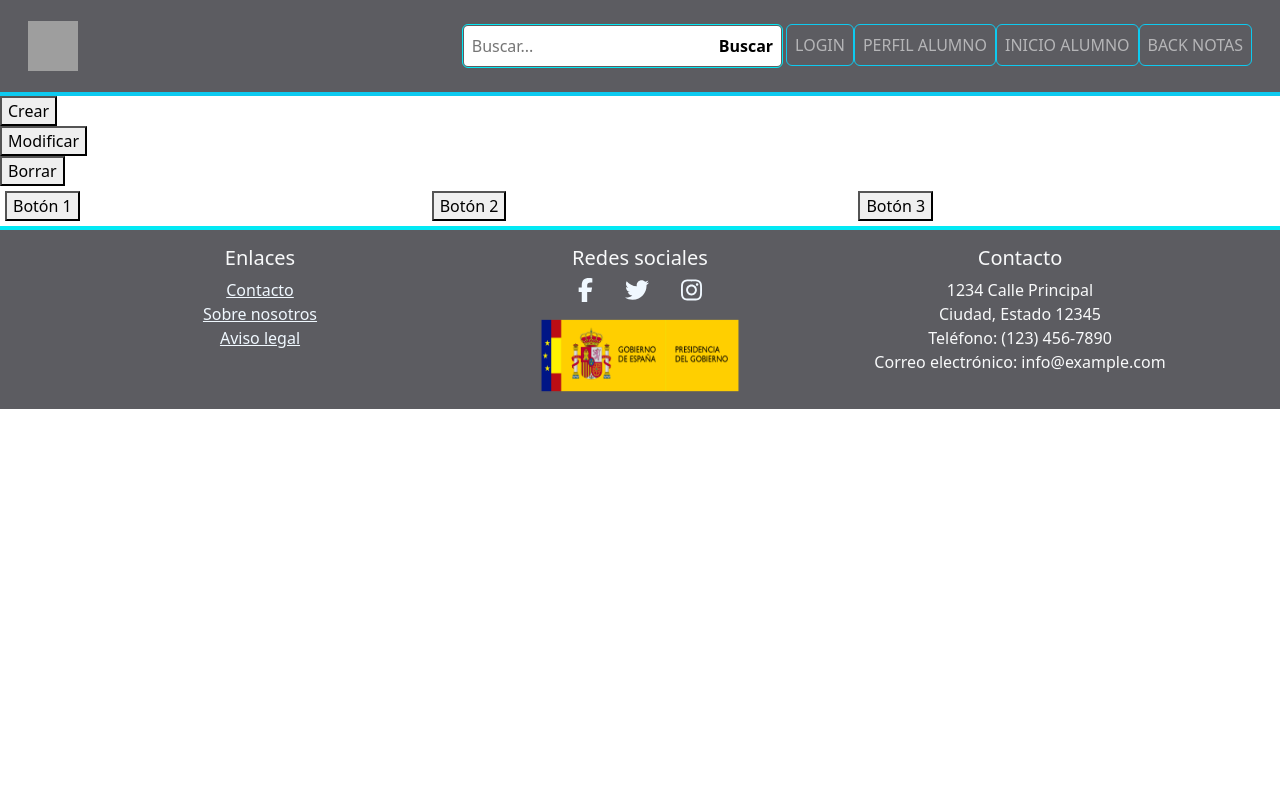
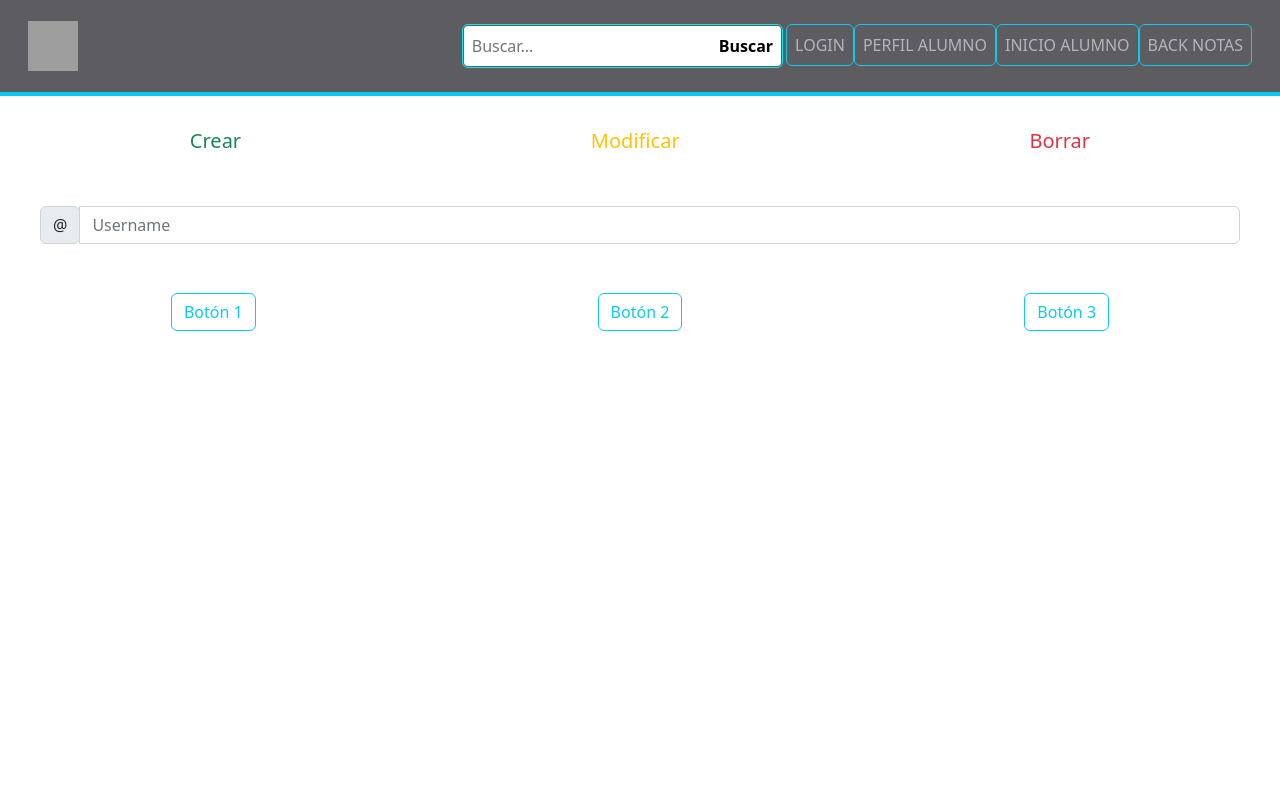
Before and after one commit to zaru420/proyecto_final_angular, an Angular app: page /backNotas in a window 1280 px wide. Shown: the top 800 px of the page. Built offline with nearby package versions, Linux system fonts and the light colour scheme; grey boxes are pictures that could not be loaded.

Commit message:
continuando el Back-de-Notas

```diff
--- a/src/app/layout/master-page/master-page.component.css
+++ b/src/app/layout/master-page/master-page.component.css
@@ -8,3 +8,6 @@
   position: relative;
   z-index: 1;
 }
+.altura-minima {
+  min-height: 100vh;
+}
--- a/src/app/layout/master-page/master-page.component.html
+++ b/src/app/layout/master-page/master-page.component.html
@@ -3,7 +3,9 @@
 <div class="container-fluid p-0">
   <div class="row">
     <div class="col">
-      <router-outlet ></router-outlet>
+      <div class="altura-minima">
+      <router-outlet></router-outlet>
+      </div>
     </div>
   </div>
 </div>
--- a/src/app/pages/back-notas/back-notas.component.css
+++ b/src/app/pages/back-notas/back-notas.component.css
@@ -1,27 +1,55 @@
-/* .button-container {
-    display: flex;
-    flex-direction: column;
-    align-items: flex-start;
+
+  .botones-cbe {
+    /* Estilos generales para los botones */
+.btn {
+  padding: 10px 20px;
+  font-size: 16px;
+  border: none;
+  cursor: pointer;
+  display: block;
+  margin: 10px auto;
+  transition: background-color 0.3s ease;
+}
+
+.btn-info {
+  background-color: #17a2b8;
+  color: white;
+}
+
+.btn-info:hover {
+  background-color: #138496;
+}
+
+/* Estilos para tablets */
+@media (min-width: 768px) {
+  .btn {
+    font-size: 18px;
+    padding: 12px 24px;
+
   }
-  .column {
-    width: 33.33%;
-    padding: 5px;
-    box-sizing: border-box;
+}
+
+/* Estilos para desktop */
+@media (min-width: 1024px) {
+  .btn {
+    font-size: 20px;
+    padding: 15px 30px;
   }
-  .column-container {
+  .button-container {
     display: flex;
     justify-content: space-between;
   }
-  .column button {
-    display: block;
-    margin: 0 auto;
-  } */
+}
 
+
+  }
   .button-container {
     display: flex;
     flex-direction: column;
     align-items: flex-start;
+
   }
+
   .column {
     width: 33.33%;
     padding: 5px;
@@ -51,3 +79,21 @@
   .dropdown:hover .dropdown-content {
     display: block;
   }
+  .form-inline {
+    padding: 20px 40px 20px 40px;
+  }
+
+  .boton-desplegable{
+    text-align: center;
+    flex: auto;
+
+  }
+
+  .botones-cbe{
+    z-index: 999;
+    padding-left: 15px;
+    padding-right: 15px;
+    padding-top: 5px;
+    padding-bottom: 5px;
+
+  }
--- a/src/app/pages/back-notas/back-notas.component.html
+++ b/src/app/pages/back-notas/back-notas.component.html
@@ -1,79 +1,54 @@
-
-
-  <div class="button-container">
-    <button>Crear</button>
-    <button>Modificar</button>
-    <button>Borrar</button>
+<div class="conainer-fluid">
+  <div class="botones-cbe">
+    <div class="column-container">
+      <button class="btn btn-outline-success">Crear</button>
+      <button class="btn btn-outline-warning">Modificar</button>
+      <button class="btn btn-outline-danger">Borrar</button>
+    </div>
+  </div>
   </div>
 
-  <div class="column-container">
+  <form class="form-inline">
+    <div class="input-group">
+      <div class="input-group-prepend">
+        <span class="input-group-text" id="basic-addon1">@</span>
+      </div>
+      <input type="text" class="form-control" placeholder="Username" aria-label="Username" aria-describedby="basic-addon1">
+    </div>
+  </form>
+
+  <br>
+  <div class="boton-desplegable">
+    <div class="column-container conatiner-fluid">
       <div class="column">
         <div class="dropdown">
-        <button>Botón 1</button>
+          <button class="btn btn-outline-info">Botón 1</button>
           <div class="dropdown-content">
-          <div>Opción 1</div>
-          <div>Opción 2</div>
-          <div>Opción 3</div>
+            <div class="btn btn-outline-info">Opción 1</div>
+            <div class="btn btn-outline-info">Opción 2</div>
+            <div class="btn btn-outline-info">Opción 3</div>
           </div>
         </div>
       </div>
       <div class="column">
         <div class="dropdown">
-        <button>Botón 2</button>
+          <button class="btn btn-outline-info">Botón 2</button>
           <div class="dropdown-content">
-          <div>Opción 1</div>
-          <div>Opción 2</div>
-          <div>Opción 3</div>
+            <div class="btn btn-outline-info">Opción 1</div>
+            <div class="btn btn-outline-info">Opción 2</div>
+            <div class="btn btn-outline-info">Opción 3</div>
           </div>
         </div>
       </div>
       <div class="column">
         <div class="dropdown">
-        <button>Botón 3</button>
+          <button class="btn btn-outline-info">Botón 3</button>
           <div class="dropdown-content">
-          <div>Opción 1</div>
-          <div>Opción 2</div>
-          <div>Opción 3</div>
+            <div class="btn btn-outline-info">Opción 1</div>
+            <div class="btn btn-outline-info">Opción 2</div>
+            <div class="btn btn-outline-info">Opción 3</div>
           </div>
         </div>
       </div>
     </div>
-
-  <!-- <div class="button-container">
-    <button>Crear</button>
-    <button>Modificar</button>
-    <button>Borrar</button>
   </div>
-
-  <div class="column-container">
-    <div class="column">
-      <div class="dropdown">
-        <button onclick="myFunction('myDropdown1')">Botón 1</button>
-        <div id="myDropdown1" class="dropdown-content">
-          <div>Opción 1</div>
-          <div>Opción 2</div>
-          <div>Opción 3</div>
-        </div>
-      </div>
-    </div>
-    <div class="column">
-      <div class="dropdown">
-        <button onclick="myFunction('myDropdown2')">Botón 2</button>
-        <div id="myDropdown2" class="dropdown-content">
-          <div>Opción 1</div>
-          <div>Opción 2</div>
-          <div>Opción 3</div>
-        </div>
-      </div>
-    </div>
-    <div class="column">
-      <div class="dropdown">
-        <button onclick="myFunction('myDropdown3')">Botón 3</button>
-        <div id="myDropdown3" class="dropdown-content">
-          <div>Opción 1</div>
-          <div>Opción 2</div>
-          <div>Opción 3</div>
-        </div>
-      </div>
-    </div>
-  </div> -->
```
Lines whose indentation alone changed are shown as unchanged.
